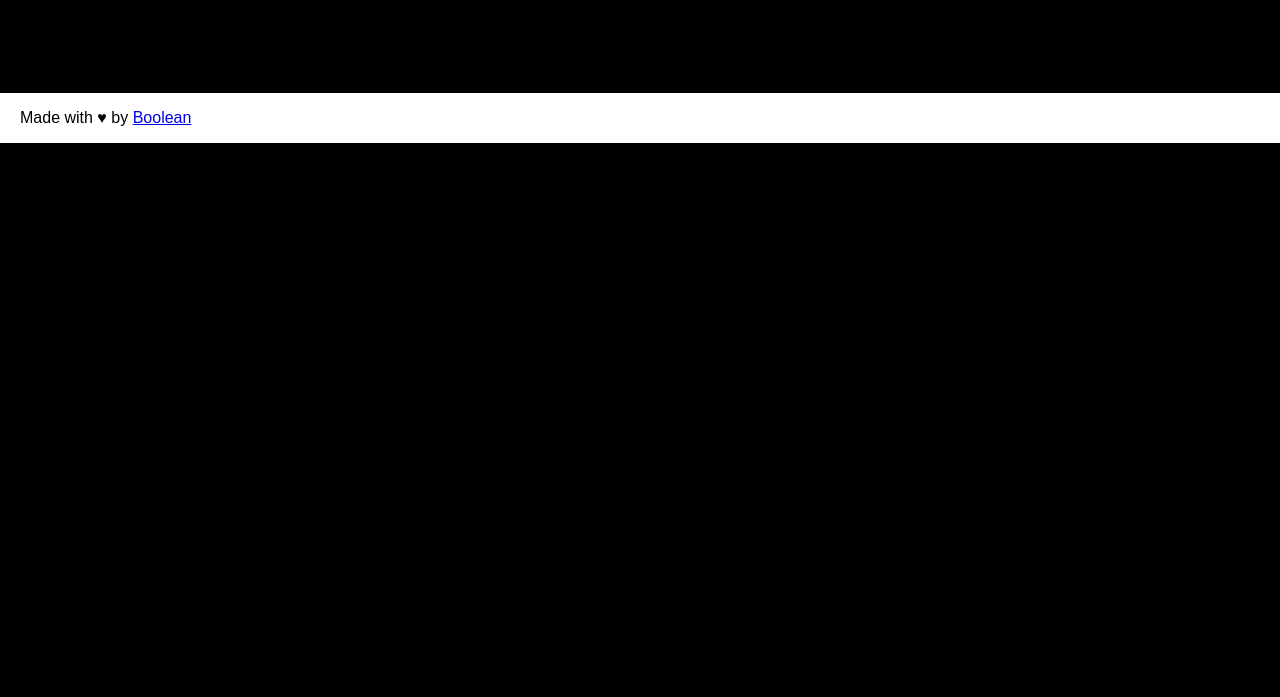
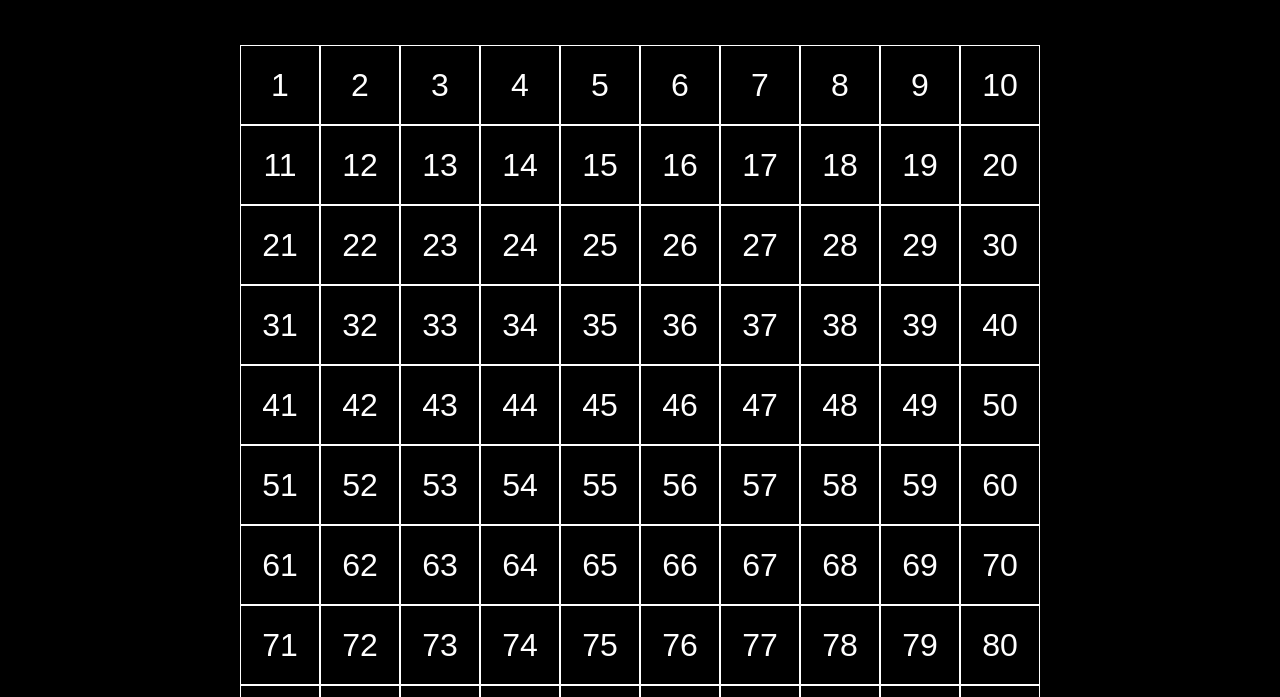
Before and after one commit to giuseppedonnici/js-campominato-grid, a plain HTML site: page index.html in a window 1280 px wide. Both pictures are taken after a click on the button "Play". Shown: the part 103-800 px from the top of the page. Drawn offline with Linux system fonts and the light colour scheme.

Commit message:
Add: js logic and control that avoids creating multiple grids

```diff
--- a/index.html
+++ b/index.html
@@ -15,7 +15,7 @@
                 <h1>Campo Minato</h1>
             </div>
             <div class="nav-right">
-                <button>Play</button>
+                <button id="play-btn">Play</button>
             </div>
         </nav>
     </header>
--- a/js/scripts.js
+++ b/js/scripts.js
@@ -0,0 +1,39 @@
+/*
+**Consegna**
+L'utente clicca su un bottone che genererà una griglia di gioco quadrata.
+Ogni cella ha un numero progressivo, da 1 a 100.
+Ci saranno quindi 10 caselle per ognuna delle 10 righe.
+Quando l'utente clicca su ogni cella, la cella cliccata si colora di
+azzurro ed emetto un messaggio in console con il numero della cella
+cliccata.
+*/
+
+// Prendo dal documento il bottone
+const play = document.getElementById("play-btn");
+
+// Prendo dal documento la griglia
+let grid = document.querySelector(".grid");
+
+
+
+let activeGrid = 0;
+// Aggiungo al bottone un event listener
+play.addEventListener('click', function () {
+    // Al click creo la griglia solamente se non è già stata crea
+    if (activeGrid === 0) {
+        // Tramite il ciclo for gli faccio creare 100 elementi
+        for (let i = 1; i <= 100; i++) {
+            let currentElem = document.createElement("div");
+            currentElem.classList.add("box"); // Aggiungo ad ogni elemento la classe box
+            currentElem.innerText = `${i}`; //Aggiungo ad ogni elemento il numero di iterazione
+            currentElem.addEventListener('click', function () { //Aggiungo ad ogni elemento un event listener
+                this.style.backgroundColor = "skyblue"; // Al click di ogni elemento lo coloro di azzurro
+                console.log(`Hai cliccato la cella numero: ${this.innerText}`); // Al click di ogni elemento mostro in console il suo valore innerText
+            });
+            grid.append(currentElem); //Inserisco ogni elemento dentro la griglia
+        }
+        activeGrid++; // Incremento la variabile così evito di aggiungere ulteriori griglie
+    } else {
+        alert ("La griglia è già attiva!");
+    }
+});
```
Also changed, not shown: css/style.css (+0 -9 lines).
